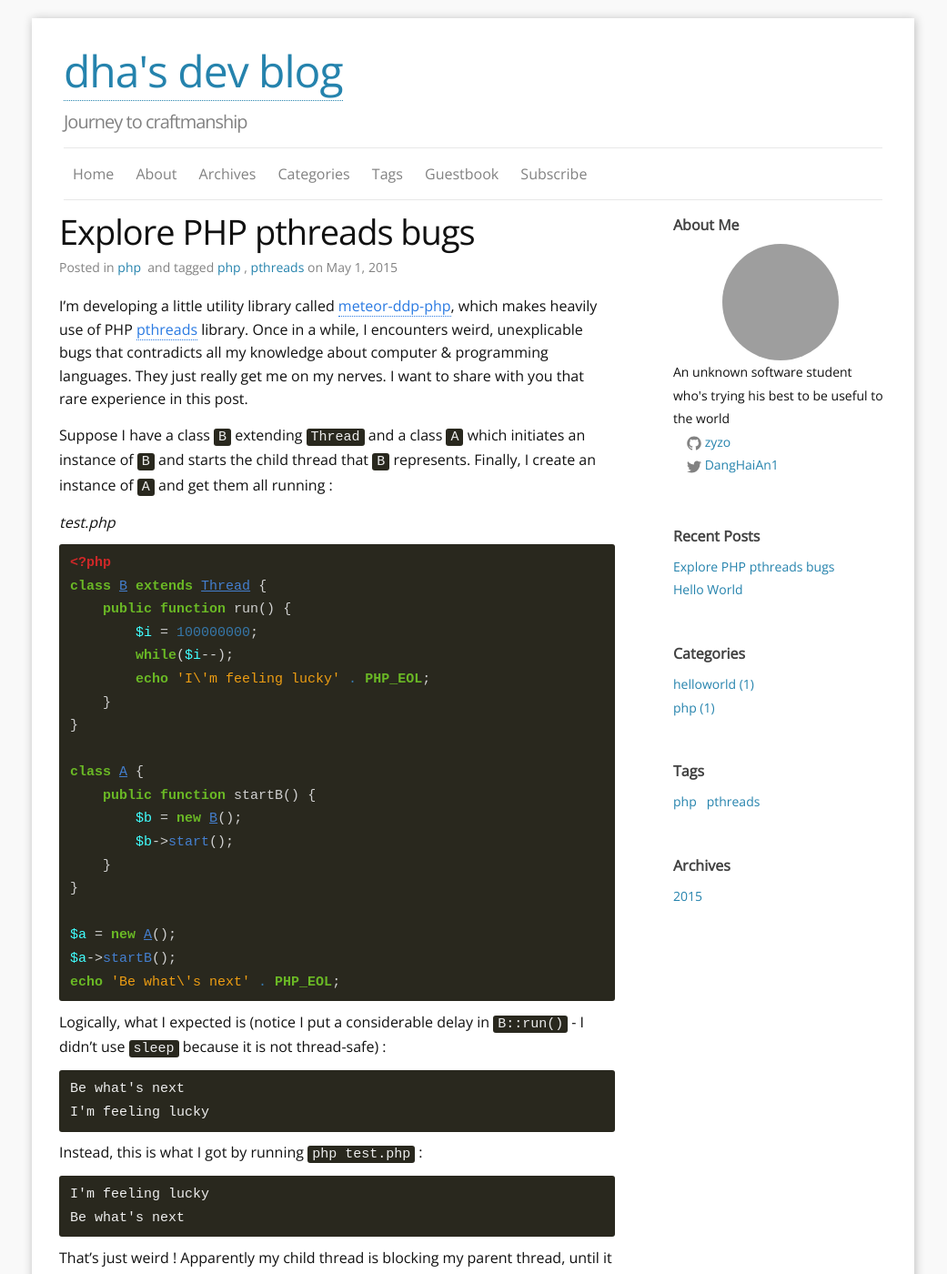
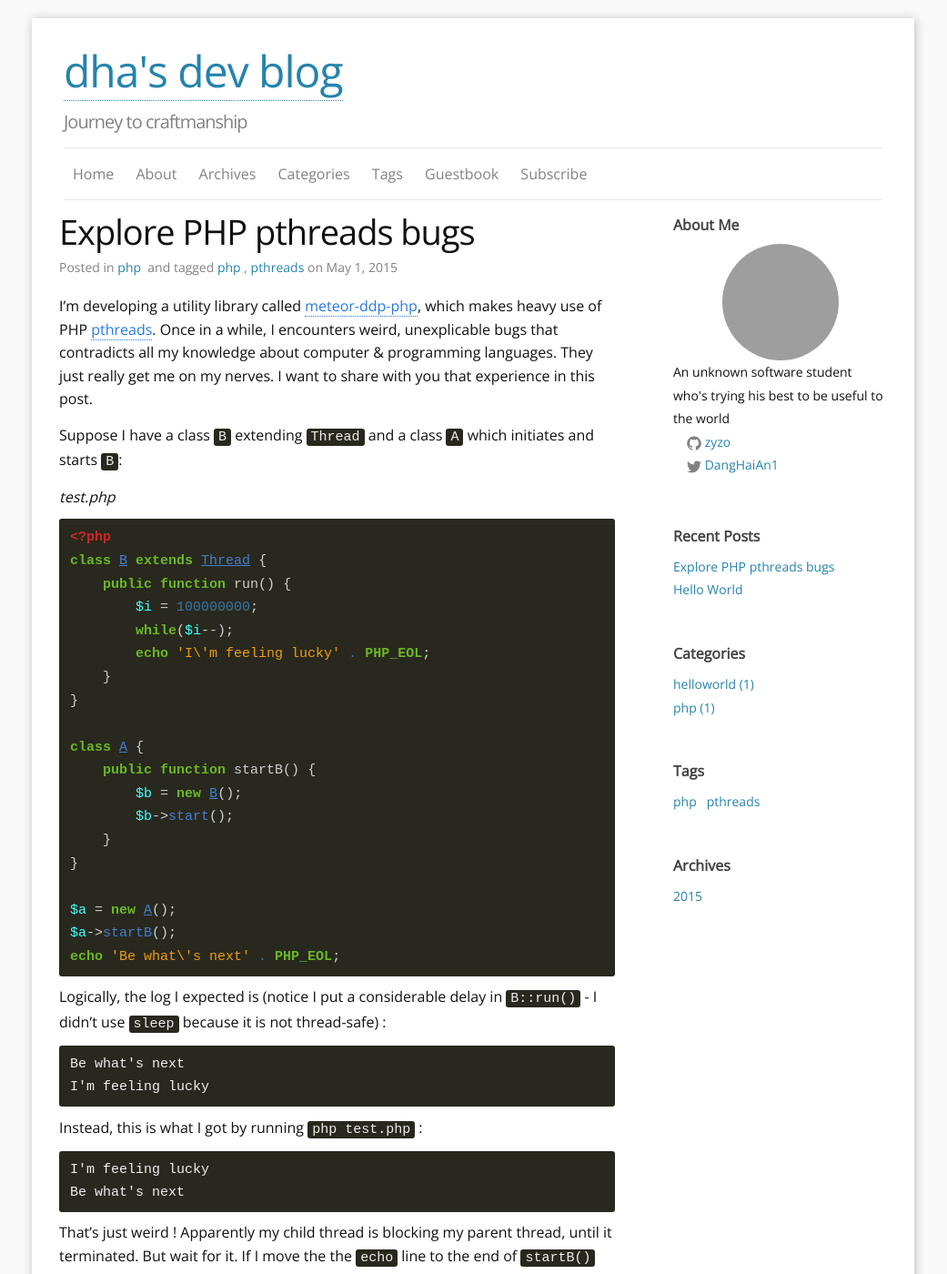
Before and after one commit to zyzo/zyzo.github.io, a Jekyll site: the page built from _posts/2015-05-01-explore-php-pthreads-bugs.md, in a window 1280 px wide and 1400 px high. Shown: the whole window at 91% size, without its empty margins (120-1161 px from the left). Built offline with Jekyll 4.4.1, drawn with Linux system fonts in a browser that asks for light colours; comment, search, counter and statistics services are not loaded; some of the changed text lies outside the part shown; grey boxes are pictures that could not be loaded.

Commit message:
[post] explore php pthreads bugs : some polishing

```diff
--- a/_config.yml
+++ b/_config.yml
@@ -6,7 +6,7 @@ email: yu@lijiayu.net
 description: "Freshman21 is a Jekyll blog theme." # You can edit this line in _config.yml. It will appear in your document head meta and in your feed.xml site description
 keywords: "Jekyll, theme, Freshman21"
 baseurl: "" # the subpath of your site, e.g. /blog
-url: "http://danghaian.com/blog" # the base hostname & protocol for your site
+url: "http://zyzo.github.io" # the base hostname & protocol for your site
 locale: en_US
 
 ### Personal info and site tools info:
@@ -22,7 +22,7 @@ aboutme_photo: https://pbs.twimg.com/profile_images/378800000425114514/03164780c
 ShowContactInfo: "True" # Personal Info (twitter,github,email) can be seen on aboutme-sidebar, those info only shown when ShowContactInfo == True
 ShowCopyrightNotice: "False"
 ShowBlogRoll: "False"
-DisplayWordLimits: 75
+DisplayWordLimits: 70
 default_column: "two" # blog style: two columns, if default_column != "two", you will see a one column blog.
 default_locale: "en" # blog sidebar language set, only include: English(en) and Chinese (cn)
 
--- a/_posts/2015-05-01-explore-php-pthreads-bugs.md
+++ b/_posts/2015-05-01-explore-php-pthreads-bugs.md
@@ -9,9 +9,9 @@ tags:
 - pthreads
 ---
 
-I'm developing a little utility library called [meteor-ddp-php](https://github.com/zyzo/meteor-ddp-php), which makes heavily use of PHP [pthreads](https://github.com/krakjoe/pthreads) library. Once in a while, I encounters weird, unexplicable bugs that contradicts all my knowledge about computer & programming languages. They just really get me on my nerves. I want to share with you that rare experience in this post.
+I'm developing a utility library called [meteor-ddp-php](https://github.com/zyzo/meteor-ddp-php), which makes heavy use of PHP [pthreads](https://github.com/krakjoe/pthreads). Once in a while, I encounters weird, unexplicable bugs that contradicts all my knowledge about computer & programming languages. They just really get me on my nerves. I want to share with you that experience in this post.
 
-Suppose I have a class `B` extending `Thread` and a class `A` which initiates an instance of `B` and starts the child thread that `B` represents. Finally, I create an instance of `A` and get them all running :
+Suppose I have a class `B` extending `Thread` and a class `A` which initiates and starts `B`:
 
 *test.php*
 {% highlight php %}
@@ -36,7 +36,7 @@ $a->startB();
 echo 'Be what\'s next' . PHP_EOL;
 {% endhighlight %}
 
-Logically, what I expected is (notice I put a considerable delay in `B::run()` - I didn't use `sleep` because it is not thread-safe) :
+Logically, the log I expected is (notice I put a considerable delay in `B::run()` - I didn't use `sleep` because it is not thread-safe) :
 
 	Be what's next
 	I'm feeling lucky
@@ -58,14 +58,14 @@ class A {
 }
 {% endhighlight %}
 
-it works just fine. Seems like the problem is not that `$b->start()` is blocking, but the blocking point is rather at the return of `startB()` function ! That's the first crazy thing.
+it works just fine. Seems like the problem is not that `$b->start()` is blocking, but the blocking point is rather at the return of `startB()` function !
 
 Now, just for fun, how about I changed the variable `$b` in `startB()` from function-scope to object-scope instead ? It shouldn't make any difference right ?
 
 {% highlight php startinline=true %}
 ...
 class A {
-	private $b;
+    private $b;
     public function startB() {
         $this->b = new B();
         $this->b->start();
```
Also changed, not shown: other parts of _posts/2015-05-01-explore-php-pthreads-bugs.md (+4 -2 lines).
